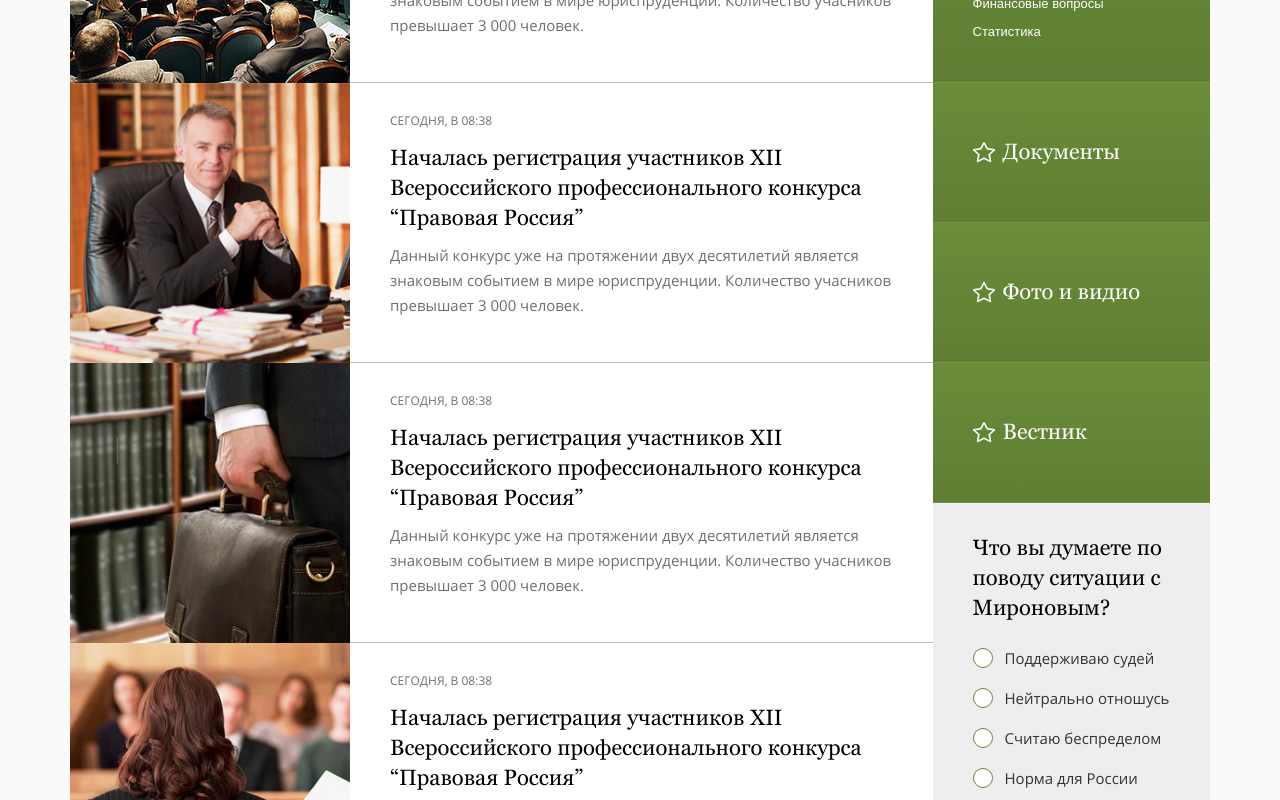
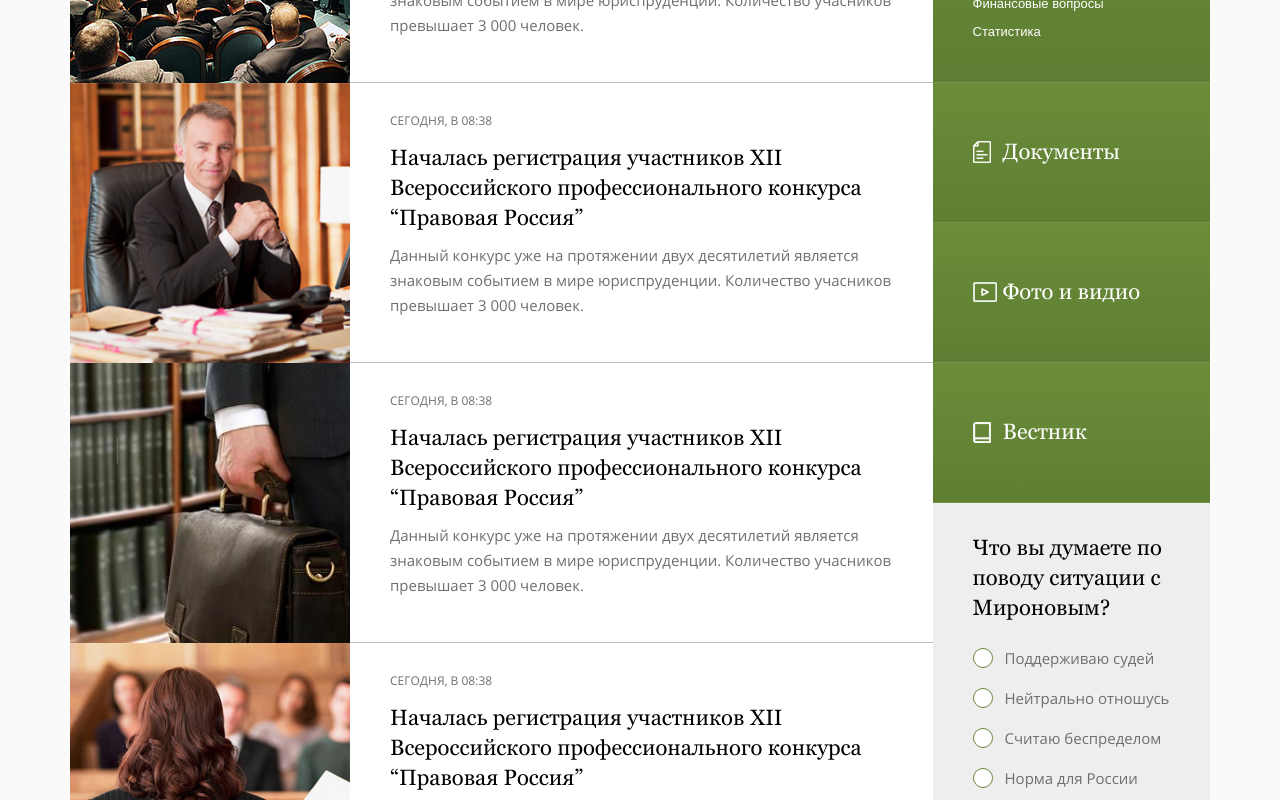
Before and after one commit to YuryKoropenko/advokaty.safrasoft.com, a website: page app/index.html in a window 1280 px wide. Shown: the part 660-1460 px from the top of the page. Drawn offline with Linux system fonts and the light colour scheme; a web font is replaced by a local one.

Commit message:
правки

```diff
--- a/app/index.html
+++ b/app/index.html
@@ -319,7 +319,7 @@
 						<div class="page__p-right">
 							<div class="p-navbar">
 								<div class="p-navbar__item p-navbar__item-normal">
-									<a href="#" class="p-navbar__title">
+									<a href="#" class="p-navbar__title" style="background-image: url(img/icons/star.png);">
 										Популяроне
 									</a>
 									<ul class="p-navbar__subnav">
@@ -356,17 +356,17 @@
 									</ul>
 								</div>
 								<div class="p-navbar__item p-navbar__item-small">
-									<a href="#" class="p-navbar__title">
+									<a href="#" class="p-navbar__title" style="background-image: url(img/icons/doc.png);">
 										Документы
 									</a>
 								</div>
 								<div class="p-navbar__item p-navbar__item-small">
-									<a href="#" class="p-navbar__title">
+									<a href="#" class="p-navbar__title" style="background-image: url(img/icons/photo-vid.png);">
 										Фото и видио
 									</a>
 								</div>
 								<div class="p-navbar__item p-navbar__item-small">
-									<a href="#" class="p-navbar__title">
+									<a href="#" class="p-navbar__title" style="background-image: url(img/icons/vest.png);">
 										Вестник
 									</a>
 								</div>
--- a/sass/_elements.sass
+++ b/sass/_elements.sass
@@ -282,7 +282,6 @@ $black: #010101
 		font-size: 22px
 		line-height: 30px
 		padding-left: 30px
-		background-image: url(../img/icons/star.png)
 		background-repeat: no-repeat
 		background-position: left center
 		color: #fff
@@ -333,6 +332,7 @@ $black: #010101
 		position: relative
 		cursor: pointer
 		font-size: 15px
+		color: #6f6f6f
 		&::before
 			content: ''
 			width: 20px
```
Also changed, not shown: app/css/main.css, app/img/icons/doc.png (added), app/img/icons/photo-vid.png (added), app/img/icons/vest.png (added).
